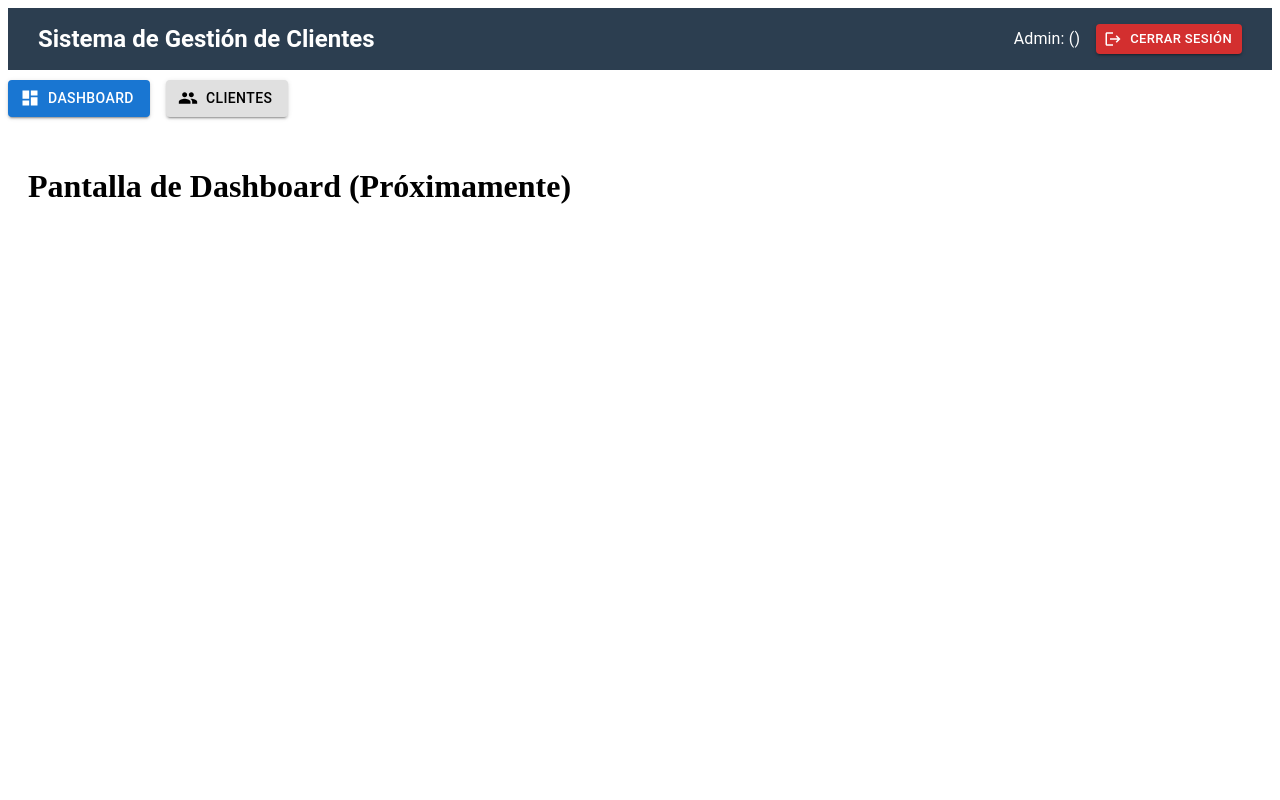
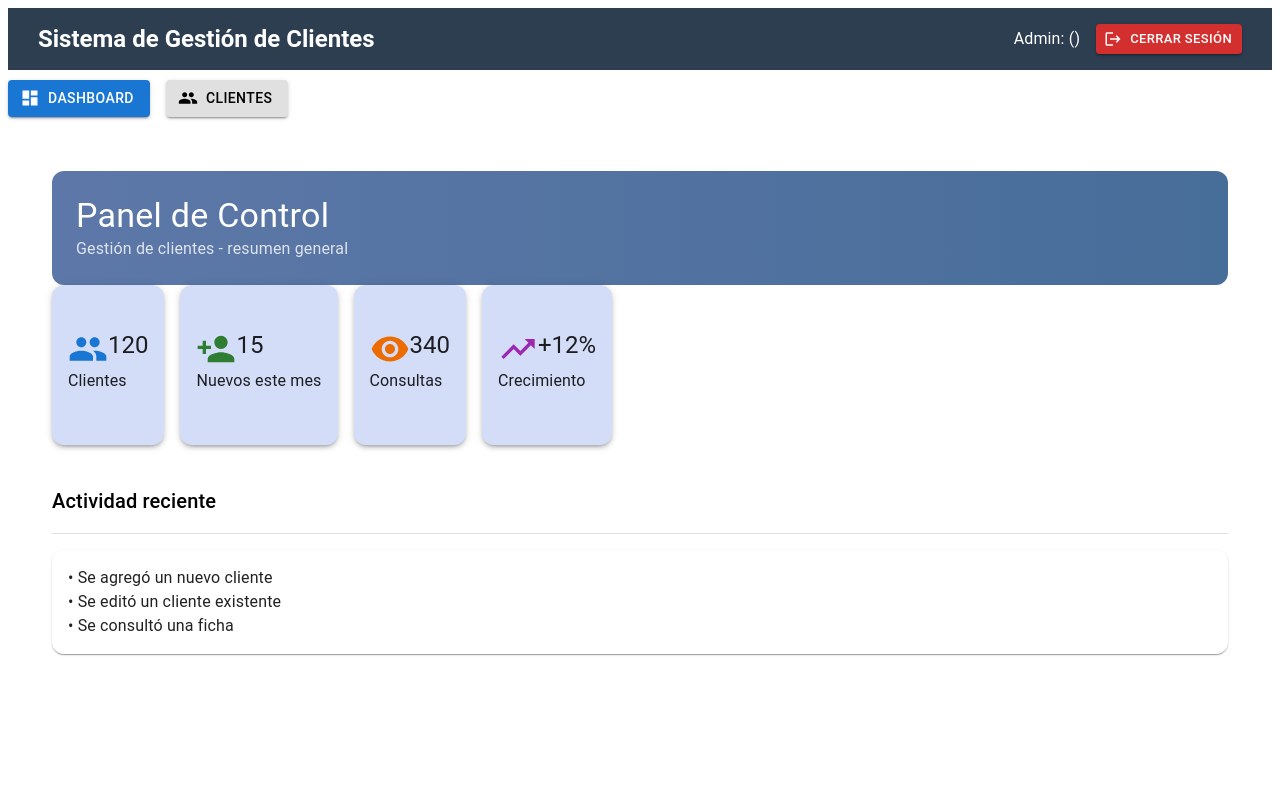
Before and after one commit to MarcosGuanuco/pv_tp_integrador_grupo12, a React (Vite) app in the folder pv_tp_integrador_grupo12/: page /dashboard in a window 1280 px wide. Shown: the top 800 px of the page. Built offline with nearby package versions, Linux system fonts and the light colour scheme; sample sign-in values are in the browser's storage.

Commit message:
Mejora diseño Dashboard con MUI

```diff
--- a/pv_tp_integrador_grupo12/src/views/Dashboard.jsx
+++ b/pv_tp_integrador_grupo12/src/views/Dashboard.jsx
@@ -1,3 +1,120 @@
+import {
+  Box,
+  Grid,
+  Card,
+  CardContent,
+  Typography,
+  Stack,
+  Divider
+} from "@mui/material";
+
+import PeopleIcon from "@mui/icons-material/People";
+import PersonAddIcon from "@mui/icons-material/PersonAdd";
+import VisibilityIcon from "@mui/icons-material/Visibility";
+import TrendingUpIcon from "@mui/icons-material/TrendingUp";
+
 export default function Dashboard() {
-  return <h1>Pantalla de Dashboard (Próximamente)</h1>;
+  return (
+    <Box sx={{ p: 3 }}>
+
+      <Box
+        sx={{
+          p: 3,
+          borderRadius: 3,
+          background: "linear-gradient(to right, #5d78a8, #476d99)",
+          color: "white",
+        }}
+      >
+        <Typography variant="h4" fontWeight="bold">
+          Panel de Control
+        </Typography>
+        <Typography sx={{ opacity: 0.8 }}>
+          Gestión de clientes - resumen general
+        </Typography>
+      </Box>
+
+      <Grid container spacing={2}>
+
+        <Grid item xs={12} sm={6} md={6}>
+          <Card sx={{ borderRadius: 3, boxShadow: 3, background: "#d3ddf8",height: 160, display: "flex", alignItems: "center", justifyContent: "center", }}>
+            <CardContent>
+              <Stack direction="row" justifyContent="space-between">
+                <PeopleIcon sx={{ fontSize: 40, color: "#1976d2" }} />
+                <Typography variant="h5" fontWeight="bold">
+                  120
+                </Typography>
+              </Stack>
+              <Typography color="text.secondary">
+                Clientes
+              </Typography>
+            </CardContent>
+          </Card>
+        </Grid>
+
+        <Grid item xs={12} sm={6} md={6}>
+<Card sx={{ borderRadius: 3, boxShadow: 3, background: "#d3ddf8",height: 160, display: "flex", alignItems: "center", justifyContent: "center", }}>
+            <CardContent>
+              <Stack direction="row" justifyContent="space-between">
+                <PersonAddIcon sx={{ fontSize: 40, color: "#2e7d32" }} />
+                <Typography variant="h5" fontWeight="bold">
+                  15
+                </Typography>
+              </Stack>
+              <Typography color="text.secondary">
+                Nuevos este mes
+              </Typography>
+            </CardContent>
+          </Card>
+        </Grid>
+
+        <Grid item xs={12} sm={6} md={6}>
+          <Card sx={{ borderRadius: 3, boxShadow: 3, background: "#d3ddf8",height: 160, display: "flex", alignItems: "center", justifyContent: "center", }}>
+            <CardContent>
+              <Stack direction="row" justifyContent="space-between">
+                <VisibilityIcon sx={{ fontSize: 40, color: "#ed6c02" }} />
+                <Typography variant="h5" fontWeight="bold">
+                  340
+                </Typography>
+              </Stack>
+              <Typography color="text.secondary">
+                Consultas
+              </Typography>
+            </CardContent>
+          </Card>
+        </Grid>
+
+        <Grid item xs={12} sm={6} md={6}>
+          <Card sx={{ borderRadius: 3, boxShadow: 3, background: "#d3ddf8",height: 160, display: "flex", alignItems: "center", justifyContent: "center", }}>
+            <CardContent>
+              <Stack direction="row" justifyContent="space-between">
+                <TrendingUpIcon sx={{ fontSize: 40, color: "#9c27b0" }} />
+                <Typography variant="h5" fontWeight="bold">
+                  +12%
+                </Typography>
+              </Stack>
+              <Typography color="text.secondary">
+                Crecimiento
+              </Typography>
+            </CardContent>
+          </Card>
+        </Grid>
+
+      </Grid>
+
+      <Box sx={{ mt: 5 }}>
+        <Typography variant="h6" fontWeight="bold">
+          Actividad reciente
+        </Typography>
+
+        <Divider sx={{ my: 2 }} />
+
+        <Card sx={{ p: 2, borderRadius: 3 }}>
+          <Typography>• Se agregó un nuevo cliente</Typography>
+          <Typography>• Se editó un cliente existente</Typography>
+          <Typography>• Se consultó una ficha</Typography>
+        </Card>
+      </Box>
+
+    </Box>
+  );
 }
```
